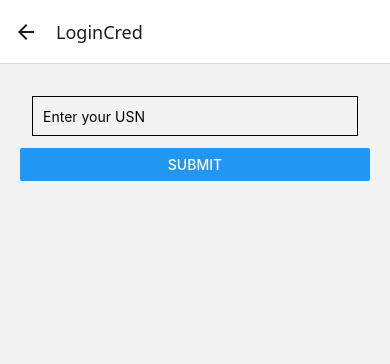
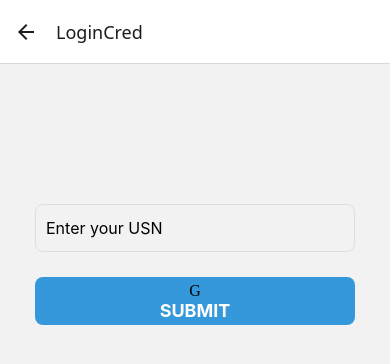
Before and after one commit to Pranava116/OpenHouse, a React Native app in the folder rnsit/: screen /LoginCred in a window 390 px wide. Shown: the top 364 px of the page. Built offline with nearby package versions, Linux system fonts and the light colour scheme.

Commit message:
first commit

```diff
--- a/rnsit/package.json
+++ b/rnsit/package.json
@@ -15,13 +15,13 @@
     "axios": "^1.9.0",
     "dotenv": "^16.5.0",
     "expo": "~53.0.9",
+    "expo-checkbox": "~4.1.4",
     "expo-status-bar": "~2.2.3",
     "firebase": "^11.8.1",
     "react": "19.0.0",
     "react-native": "0.79.2",
-    "react-native-safe-area-context": "5.4.0",
-    "react-native-screens": "~4.10.0",
-    "expo-checkbox": "~4.1.4"
+    "react-native-safe-area-context": "^5.4.0",
+    "react-native-screens": "~4.10.0"
   },
   "devDependencies": {
     "@babel/core": "^7.20.0"
--- a/rnsit/pages/AdminCred.jsx
+++ b/rnsit/pages/AdminCred.jsx
@@ -31,7 +31,7 @@ else{
 }
     }
   return (
-    <View>
+    <View style={styles.container}>
       <TextInput
               style={styles.input}
               placeholder="Enter your USN"
@@ -46,7 +46,9 @@ else{
               onChangeText={setPassword}
               value={password}
             />
-            <Button title="Submit" onPress={AdminPost} />
+            <View style={styles.button}>
+              <Button title="Submit" onPress={AdminPost} />
+            </View>
     </View>
   )
 }
@@ -54,11 +56,23 @@ export {AdminCred}
 
 
 const styles = StyleSheet.create({
+   container: {
+    flex: 1,
+    padding: 24,
+    justifyContent: 'center',
+    backgroundColor: '#f9f9f9',
+  },
   input: {
-    height: 40,
-    margin: 12,
+    height: 50,
+    borderColor: '#ccc',
     borderWidth: 1,
-    padding: 10,
+    paddingHorizontal: 15,
+    marginBottom: 20,
+    borderRadius: 8,
+    backgroundColor: '#fff',
+  },
+  button: {
+    marginTop: 10,
   },
   checkbox: {
     margin: 8,
--- a/rnsit/pages/LoginCred.jsx
+++ b/rnsit/pages/LoginCred.jsx
@@ -1,5 +1,5 @@
 import React, { useState } from "react";
-import { Button, StyleSheet, TextInput, View, Alert, Text } from "react-native";
+import { Button, StyleSheet,TouchableOpacity, TextInput, View, Alert, Text } from "react-native";
 import axios from "axios";
 
 function LoginCred({ navigation }) {
@@ -34,7 +34,14 @@ function LoginCred({ navigation }) {
         onChangeText={setUSN}
         value={USN}
       />
-      <Button title="Submit" onPress={PostUSN} />
+      <TouchableOpacity
+        style={styles.button}
+        title="Submit"
+        onPress={PostUSN}
+      >G
+        <Text style={styles.buttonText}>SUBMIT</Text>
+      </TouchableOpacity>
+
     </View>
   );
 }
@@ -56,14 +63,31 @@ function LoginCred({ navigation }) {
 // }
 export { LoginCred };
 
+
 const styles = StyleSheet.create({
+
   input: {
-    height: 40,
-    margin: 12,
+    height: 48,
+    borderColor: '#ddd',
     borderWidth: 1,
-    padding: 10,
+    borderRadius: 8,
+    paddingHorizontal: 10,
+    marginTop: 120,
+    margin: 15,
+    fontSize: 16,
   },
-  checkbox: {
-    margin: 8,
+   button: {
+    backgroundColor: '#3498db',
+    height: 48,
+    borderRadius: 8,
+    justifyContent: 'center',
+    alignItems: 'center',
+    marginTop: 10,
+    margin: 15
   },
+  buttonText: {
+    color: '#fff',
+    fontSize: 18,
+    fontWeight: '700'
+  }
 });
--- a/rnsit/pages/LoginPage.jsx
+++ b/rnsit/pages/LoginPage.jsx
@@ -1,10 +1,10 @@
 import React from "react";
-import { Button, Text, View } from "react-native";
+import { Button,StyleSheet, Text, View } from "react-native";
 
 function LoginPage({ navigation }) {
   return (
-    <View>
-      <View>
+    <View style={styles.container}>
+      <View style={styles.button}>
         <Button
           title="Student"
           onPress={() => {
@@ -12,7 +12,7 @@ function LoginPage({ navigation }) {
           }}
         />
       </View>
-      <View>
+      <View style={styles.button}>
         <Button
           title="Faculty"
           onPress={() => {
@@ -20,7 +20,7 @@ function LoginPage({ navigation }) {
           }}
         />
       </View>
-      <View>
+      <View style={styles.button}>
         <Button
           title="Admin"
           onPress={() => {
@@ -32,4 +32,18 @@ function LoginPage({ navigation }) {
   );
 }
 
+const styles = StyleSheet.create({
+  container: {
+    flex: 1,
+    justifyContent: "center",
+    alignItems: "center",
+    padding: 20,
+    backgroundColor: "#f0f0f0",
+  },
+button: {
+    width: "80%",
+    margin : 10,
+  },
+});
+
 export { LoginPage };
```
Also changed, not shown: 1 other file (tests, documents, lock files or other folders).
